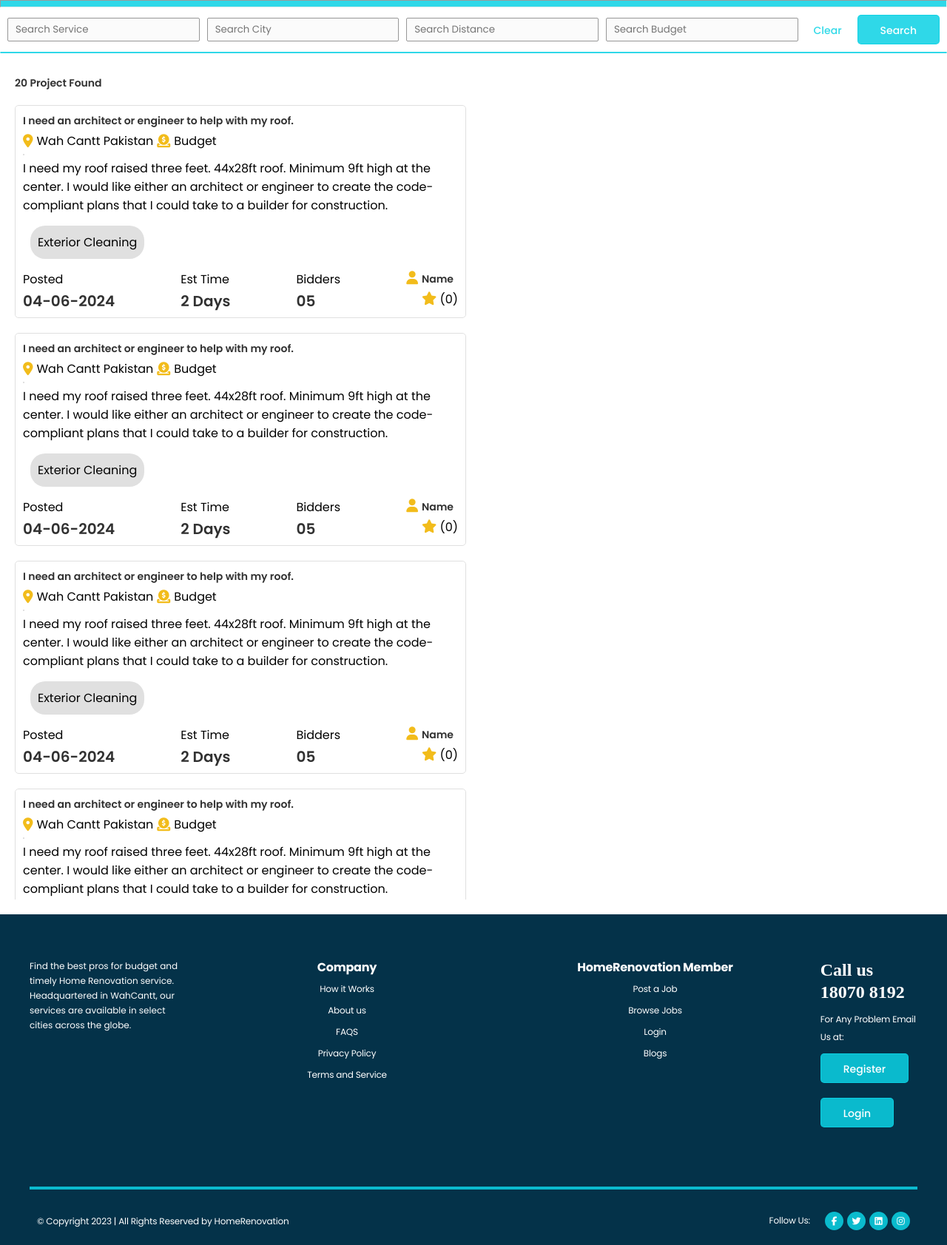
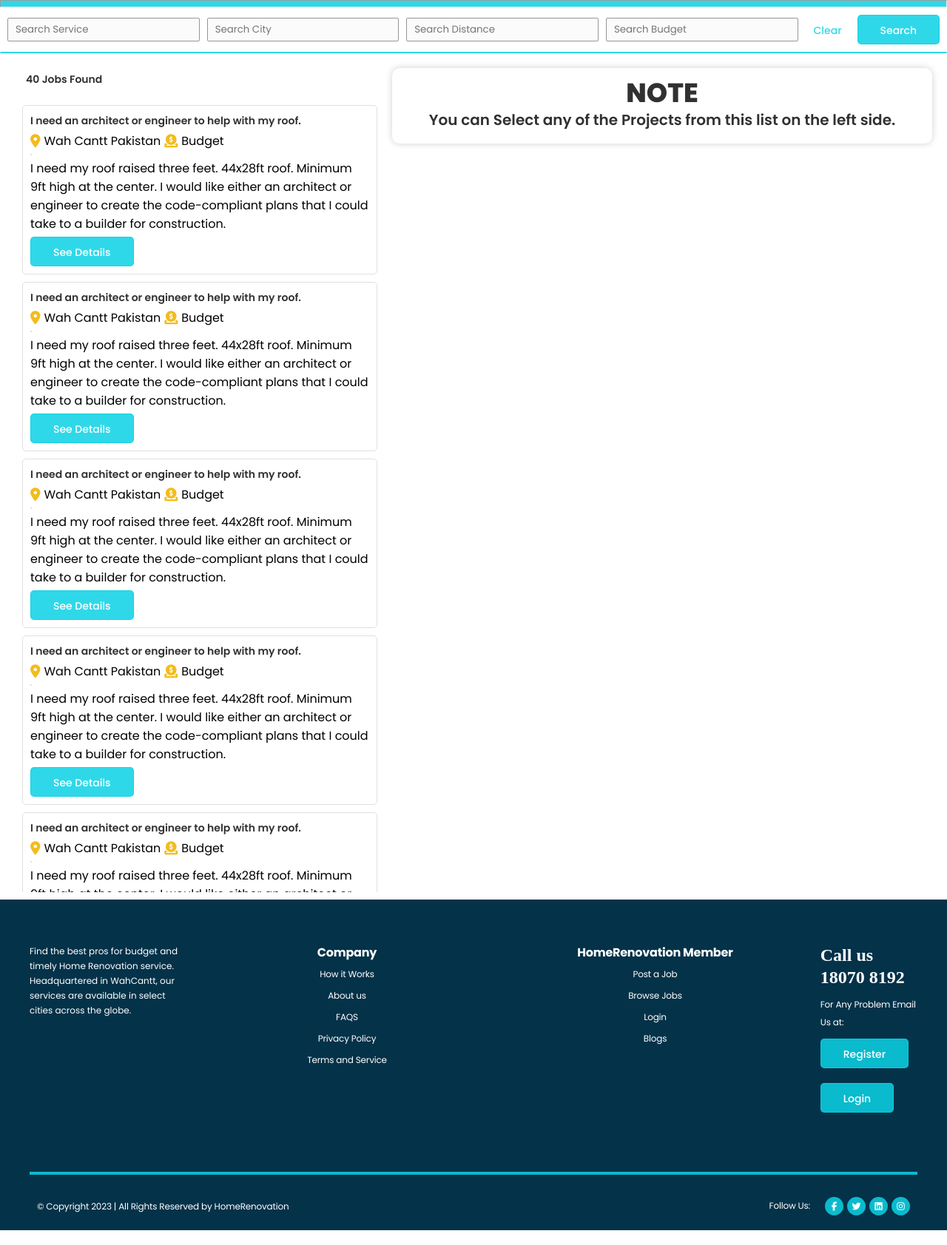
Before and after one commit to Faheemqayyum/HomeRenowation, a Django app: page /searchproject/ in a window 1280 px wide. Shown: the part 90-1773 px from the top of the page at 74% size. Run offline with Django 4.2, Linux system fonts and the light colour scheme.

Commit message:
new changes are done

```diff
--- a/appsrc/templates/Admin/AdminDashboard.html
+++ b/appsrc/templates/Admin/AdminDashboard.html
@@ -52,13 +52,12 @@
                 </div>
             </div>
             <div class="content_wrapper">
-
                 <div class="recentmembers box">
                     <div class="horizontal fullwidth space-between">
                         <h4 class="box_title">Recent Members</h4>
                     </div>
                     <div style="overflow-x: auto; width: 100%;">
-                        <table class="dash_table ">
+                        <table class="dash_table">
                             <tr>
                                 <th>Name</th>
                                 <th>Email</th>
@@ -69,8 +68,9 @@
                             {% for client in clients %}
                             <form id="memberform-{{client.id}}" method="POST" action="{% url 'accept_reject_user' %}">
                                 {% csrf_token %}
+
                                 <tr>
-                                    <td>{{client.first_name}} {{client.last_name}}</td>
+                                    <td ><a class="link_td"  href="{% url 'memberdetail' %}"> {{client.first_name}} {{client.last_name}} </a></td>
                                     <td>{{client.email}}</td>
                                     <td>{{client.phone}}</td>
                                     <td>{{client.cnic}}</td>
--- a/appsrc/templates/Website/Search_project.html
+++ b/appsrc/templates/Website/Search_project.html
@@ -4,7 +4,7 @@
 <head>
     <meta charset="UTF-8" />
     <meta name="viewport" content="width=device-width, initial-scale=1.0" />
-    <title>For Pros</title>
+    <title>For Projects</title>
     <link rel="stylesheet" href="{% static 'css/main.css' %}" />
     <link rel="stylesheet" href="{% static 'css/index.css' %}" />
 
@@ -37,11 +37,12 @@
             </div>
         </div>
         <div class="main_border"></div>
-        <div class="horizontal justify-between align-center fullwidth padding">
-            <div class="vertical gap-20 scroll_div halfwidth">
-                <div class="fixed_para"><p class="card_text">20 Project Found</p></div>
-                <div class="card_border padding-10">
-                    <div class="vertical gap-5 align-start justify-start">
+        <div class="horizontal justify-between align-start fullwidth paddingX gap-10">
+            <div class="vertical gap-10 scroll_div">
+                <div class="fixed_para">
+                    <p class="card_text padding-5">40 Jobs Found</p>
+                </div>
+                <div class="vertical gap-5 align-start justify-start card_border padding-10">
                     <p class="card_text">I need an architect or engineer to help with my roof.</p>
                     <div class="horizontal_2 align-center gap-5">
                      <div class="horizontal_2 gap-5 align-center Rating">
@@ -52,44 +53,13 @@
                     </div>
                     <div class="hr_line"></div>
                     <p class="small_text">I need my roof raised three feet. 44x28ft roof. Minimum 9ft high at the center. I would like either an architect or engineer to create the code-compliant plans that I could take to a builder for construction.</p>
-                       <div class="padding-10">
-                        <div class="card_title ">
-                            Exterior Cleaning
+                    <div class="horizontal justify-start align-center">
+                        <button class="main_btn"  onclick="toggleSections('section1', 'section2')">See Details</button>
                     </div>
+
                  </div>
-                    <div class="horizontal justify-between align-center gap-10 fullwidth">
-                        <div class="vertical gap-5">
-                            <p class="small_text">
-                                Posted
-                            </p>
-                            <p class="bold_text">04-06-2024</p>
-                        </div>
-                        <div class="vertical gap-5">
-                            <p class="small_text">
-                                Est Time
-                            </p>
-                            <p class="bold_text">2 Days</p>
-                        </div>
-                        <div class="vertical gap-5">
-                            <p class="small_text">
-                                Bidders
-                            </p>
-                            <p class="bold_text">05</p>
-                        </div>
-                        <div class="horizontal gap-5">
-                            <div class="Rating">
-                                <i class="fa-solid fa-user"></i>
-                            </div>
-                            <div class="vertical gap-5">
-                                <p class="card_text">Name</p>
-                                <p class="Rating">  <i class="fa-solid fa-star"></i> (0)</p>
-                            </div>
-                        </div>
-                    </div>
-                    </div>
-                </div>
-                <div class="card_border padding-10">
-                    <div class="vertical gap-5 align-start justify-start">
+
+                <div class="vertical gap-5 align-start justify-start card_border padding-10">
                     <p class="card_text">I need an architect or engineer to help with my roof.</p>
                     <div class="horizontal_2 align-center gap-5">
                      <div class="horizontal_2 gap-5 align-center Rating">
@@ -100,44 +70,13 @@
                     </div>
                     <div class="hr_line"></div>
                     <p class="small_text">I need my roof raised three feet. 44x28ft roof. Minimum 9ft high at the center. I would like either an architect or engineer to create the code-compliant plans that I could take to a builder for construction.</p>
-                       <div class="padding-10">
-                        <div class="card_title ">
-                            Exterior Cleaning
+                    <div class="horizontal justify-start align-center">
+                        <button class="main_btn"  onclick="toggleSections('section1', 'section2')">See Details</button>
                     </div>
+
                  </div>
-                    <div class="horizontal justify-between align-center gap-10 fullwidth">
-                        <div class="vertical gap-5">
-                            <p class="small_text">
-                                Posted
-                            </p>
-                            <p class="bold_text">04-06-2024</p>
-                        </div>
-                        <div class="vertical gap-5">
-                            <p class="small_text">
-                                Est Time
-                            </p>
-                            <p class="bold_text">2 Days</p>
-                        </div>
-                        <div class="vertical gap-5">
-                            <p class="small_text">
-                                Bidders
-                            </p>
-                            <p class="bold_text">05</p>
-                        </div>
-                        <div class="horizontal gap-5">
-                            <div class="Rating">
-                                <i class="fa-solid fa-user"></i>
-                            </div>
-                            <div class="vertical gap-5">
-                                <p class="card_text">Name</p>
-                                <p class="Rating">  <i class="fa-solid fa-star"></i> (0)</p>
-                            </div>
-                        </div>
-                    </div>
-                    </div>
-                </div>
-                <div class="card_border padding-10">
-                    <div class="vertical gap-5 align-start justify-start">
+
+                <div class="vertical gap-5 align-start justify-start card_border padding-10">
                     <p class="card_text">I need an architect or engineer to help with my roof.</p>
                     <div class="horizontal_2 align-center gap-5">
                      <div class="horizontal_2 gap-5 align-center Rating">
@@ -148,44 +87,13 @@
                     </div>
                     <div class="hr_line"></div>
                     <p class="small_text">I need my roof raised three feet. 44x28ft roof. Minimum 9ft high at the center. I would like either an architect or engineer to create the code-compliant plans that I could take to a builder for construction.</p>
-                       <div class="padding-10">
-                        <div class="card_title ">
-                            Exterior Cleaning
+                    <div class="horizontal justify-start align-center">
+                        <button class="main_btn"  onclick="toggleSections('section1', 'section2')">See Details</button>
                     </div>
+
                  </div>
-                    <div class="horizontal justify-between align-center gap-10 fullwidth">
-                        <div class="vertical gap-5">
-                            <p class="small_text">
-                                Posted
-                            </p>
-                            <p class="bold_text">04-06-2024</p>
-                        </div>
-                        <div class="vertical gap-5">
-                            <p class="small_text">
-                                Est Time
-                            </p>
-                            <p class="bold_text">2 Days</p>
-                        </div>
-                        <div class="vertical gap-5">
-                            <p class="small_text">
-                                Bidders
-                            </p>
-                            <p class="bold_text">05</p>
-                        </div>
-                        <div class="horizontal gap-5">
-                            <div class="Rating">
-                                <i class="fa-solid fa-user"></i>
-                            </div>
-                            <div class="vertical gap-5">
-                                <p class="card_text">Name</p>
-                                <p class="Rating">  <i class="fa-solid fa-star"></i> (0)</p>
-                            </div>
-                        </div>
-                    </div>
-                    </div>
-                </div>
-                <div class="card_border padding-10">
-                    <div class="vertical gap-5 align-start justify-start">
+
+                <div class="vertical gap-5 align-start justify-start card_border padding-10">
                     <p class="card_text">I need an architect or engineer to help with my roof.</p>
                     <div class="horizontal_2 align-center gap-5">
                      <div class="horizontal_2 gap-5 align-center Rating">
@@ -196,47 +104,40 @@
                     </div>
                     <div class="hr_line"></div>
                     <p class="small_text">I need my roof raised three feet. 44x28ft roof. Minimum 9ft high at the center. I would like either an architect or engineer to create the code-compliant plans that I could take to a builder for construction.</p>
-                       <div class="padding-10">
-                        <div class="card_title ">
-                            Exterior Cleaning
-                        </div>
-                    </div>
-                    <div class="horizontal justify-between align-center gap-10 fullwidth">
-                        <div class="vertical gap-5">
-                            <p class="small_text">
-                                Posted
-                            </p>
-                            <p class="bold_text">04-06-2024</p>
-                        </div>
-                        <div class="vertical gap-5">
-                            <p class="small_text">
-                                Est Time
-                            </p>
-                            <p class="bold_text">2 Days</p>
-                        </div>
-                        <div class="vertical gap-5">
-                            <p class="small_text">
-                                Bidders
-                            </p>
-                            <p class="bold_text">05</p>
-                        </div>
-                        <div class="horizontal gap-5">
-                            <div class="Rating">
-                                <i class="fa-solid fa-user"></i>
-                            </div>
-                            <div class="vertical gap-5">
-                                <p class="card_text">Name</p>
-                                <p class="Rating">  <i class="fa-solid fa-star"></i> (0)</p>
-                            </div>
-                        </div>
-                    </div>
-                    </div>
+                    <div class="horizontal justify-start align-center">
+                        <button class="main_btn"  onclick="toggleSections('section1', 'section2')">See Details</button>
                     </div>
 
+                 </div>
+
+                <div class="vertical gap-5 align-start justify-start card_border padding-10">
+                    <p class="card_text">I need an architect or engineer to help with my roof.</p>
+                    <div class="horizontal_2 align-center gap-5">
+                     <div class="horizontal_2 gap-5 align-center Rating">
+                         <i class="fa-solid fa-location-dot"></i> Wah Cantt Pakistan</div>
+                     <div class="horizontal_2 gap-5 align-center Rating">
+                         <i class="fa-solid fa-circle-dollar-to-slot"></i>
+                          Budget</div>
+                    </div>
+                    <div class="hr_line"></div>
+                    <p class="small_text">I need my roof raised three feet. 44x28ft roof. Minimum 9ft high at the center. I would like either an architect or engineer to create the code-compliant plans that I could take to a builder for construction.</p>
+                    <div class="horizontal justify-start align-center">
+                        <button class="main_btn"  onclick="toggleSections('section1', 'section2')">See Details</button>
+                    </div>
 
                  </div>
-            <div class="halfwidth">
-                <!--Map Div  -->
+
+            </div>
+            <div class="other_div">
+                <div class="bx-shadow vertical justify-center align-center padding-10" id="section1"  style="
+                margin: 20px auto;">
+                    <h2 class="main_head_2">Note</h2>
+                    <p class="bold_text margin-bottom">You can Select any of the Projects from this list on the left side.</p>
+                </div>
+                <div class="bx-shadow padding-10 hidden_sect" id="section2" style="
+                margin: 20px auto;">
+                    {% include 'components/Single_project.html'%}
+                </div>
             </div>
         </div>
     </main>
--- /dev/null
+++ b/appsrc/templates/components/Single_project.html
@@ -0,0 +1,61 @@
+{% load static %}
+<div class="horizontal align-center gap-10">
+    <div class="vertical gap-10">
+
+        <div class="horizontal justify-between align-center">
+            <div class="vertical web_inputs">
+                <p for="worker_name" class="bold_text_2">Project Title:</p>
+                <p class="card_text">Joseph</p>
+            </div>
+        </div>
+        <div class="vertical web_inputs">
+            <p for="worker_name" class="bold_text_2">Project Details:</p>
+            <p class="card_text">Lorem ipsum dolor sit amet consectetur adipisicing elit. Repudiandae, vitae distinctio.
+                Error dignissimos assumenda pariatur illo dicta nesciunt distinctio impedit!</p>
+        </div>
+        <div class="horizontal gap-5">
+            <div class="Rating">
+                <i class="fa-solid fa-user"></i>
+            </div>
+            <div class="vertical gap-5">
+                <p class="card_text">User Name</p>
+               <p class="card_text">
+                Lorem ipsum dolor sit, amet consectetur adipisicing elit. Soluta ea nihil libero, consequuntur aliquam aperiam eos quam veniam ratione quibusdam voluptatum qui officiis nobis ab blanditiis recusandae nisi unde debitis.
+               </p>
+            </div>
+        </div>
+        <div class="horizontal justify-between align-center gap-10 fullwidth">
+            <div class="vertical gap-5">
+                <p class="small_text">
+                    Posted
+                </p>
+                <p class="bold_text">04-06-2024</p>
+            </div>
+            <div class="vertical gap-5">
+                <p class="small_text">
+                    Est Time
+                </p>
+                <p class="bold_text">2 Days</p>
+            </div>
+            <div class="vertical gap-5">
+                <p class="small_text">
+                    Bidders
+                </p>
+                <p class="bold_text">05</p>
+            </div>
+
+        </div>
+
+        <div class="" style="border: 1px solid black; height: 300px;">
+            <p>Google Map</p>
+            <!--Google Map -->
+        </div>
+        <div class="vertical gap-5">
+            <p class="bold_text_2">Project Images:</p>
+            <div class="images_grid">
+                <img src="" alt="" class="project_img">
+            </div>
+        </div>
+
+    </div>
+</div>
--- a/appsrc/templates/components/header.html
+++ b/appsrc/templates/components/header.html
@@ -1,5 +1,5 @@
 {% load static %}
-<header class="padding-10">
+<header class="padding-10 header">
     <nav class="horizontal_2 justify-between align-center fullwidth maxwidth2">
         <a href="{% url 'homepage' %}">
             <img src="{% static 'media/logo.png' %}" alt="Logo" class="logo_img">
@@ -118,7 +118,7 @@
             <li><a href="{% url 'register' %}">Sign Up</a></li>
             {% endif %}
         </ul>
-        <button class="main_btn lg_btn">Get Quote</button>
+       <a href="{% url 'quoteproject' %}"> <button class="main_btn lg_btn">Get Quote</button> </a>
         <button class="menu_icon sm_btn" onclick="toggleOffCanvas()">
             <i class="fas fa-bars"></i>
         </button></div>
@@ -231,7 +231,8 @@
             <li><a href="{% url 'login' %}">Log In</a></li>
             <li><a href="{% url 'register' %}">Sign Up</a></li>
             </ul>
-            <button class="main_btn">Get Quote</button>
+
+       <a href="{% url 'quoteproject' %}"> <button class="main_btn lg_btn">Get Quote</button> </a>
         </div>
     </nav>
 </header>
--- a/appsrc/urls.py
+++ b/appsrc/urls.py
@@ -10,6 +10,7 @@ urlpatterns = [
     path('homepage/',views.Homepage,name='homepage'),
     path('searchpros/',views.SearchPros,name='searchpros'),
     path('searchproject/',views.SearchProject,name='searchproject'),
+    path('quoteproject/',views.QuoteProject,name='quoteproject'),
 
     path('login/',views.LoginPage,name='login'),
     path('logout/',views.logout,name='logout'),
@@ -21,7 +22,7 @@ urlpatterns = [
     path('accept_reject_user/',views.acceptRejectUser,name='accept_reject_user'),
 
     path('recentmembers/',views.RecentMembers,name='recentmembers'),
-    # path('recentmemberdetail/',views.RecentMembersDetail,name='recentmemberdetail'),
+    path('memberdetail/',views.MemberDetail,name='memberdetail'),
     path('recentworkers/',views.RecentWorkers,name='recentworkers'),
     path('recentworkersdetail/',views.RecentWorkersDetail,name='recentworkersdetail'),
     # Worker
--- a/appsrc/views.py
+++ b/appsrc/views.py
@@ -7,16 +7,13 @@ from django.contrib.auth import authenticate
 from django.contrib.auth.decorators import login_required
 
 # Create your views here.
-# Homepage
-# TODO  get a quote page (description,location,client email,budget)
-# TODO  worker detail page on the other side
-# TODO  job detail on the other side of jobs
 
 # Admin
 # TODO  client and worker detail pages for admin side to accept and reject for admin
 # TODO  Active projects page
 # TODO  Payment approval page
 # TODO  New Projects page
+
 # Worker
 # TODO  page to display all new quotes
 # TODO  page to display new orders for worker
@@ -31,8 +28,12 @@ def Homepage(request):
 
 def SearchPros(request):
   return  render(request, 'Website/Search_pros.html')
+
 def SearchProject(request):
   return  render(request, 'Website/Search_project.html')
+
+def QuoteProject(request):
+  return  render(request, 'Website/Quotepage.html')
 
 
 def LoginPage(request):
@@ -157,8 +158,9 @@ def RecentWorkers(request):
 @login_required(login_url='login')
 def RecentWorkersDetail(request):
   return  render(request, 'Admin/RecentWorkerDetail.html')
-# def RecentMembersDetail(request):
-#   return  render(request, 'Admin/RecentMemberDetail.html')
+
+def MemberDetail(request):
+  return  render(request, 'Admin/RecentMemberDetail.html')
 
 # Worker
 @login_required(login_url='login')
--- a/static/css/dashboard.css
+++ b/static/css/dashboard.css
@@ -334,3 +334,7 @@
   height: 35px;
   border-radius: 50%;
 }
+.link_td:hover{
+  color:var(--primarycl);
+  pointer-events: all;
+}
--- a/static/css/index.css
+++ b/static/css/index.css
@@ -9,6 +9,13 @@
   --mainfont-family: "Poppins", sans-serif;
   --input-font: "Mulish",  sans-serif;
 }
+/* .header{
+  height: calc(100vh - 90vh);
+}
+main {
+  height: calc(100vh - 50px);
+  margin: 20px;
+} */
 /* Dropdown Menu */
 .menu,
 .drop-menu {
@@ -390,12 +397,24 @@
 }
 .scroll_div {
   position: relative;
+  max-width: 500px;
+  width: 100%;
   max-height: 80vh;
   overflow-y: auto;
+  margin: 10px 0px;
+  /* overflow-x: hidden; */
+}
+.other_div {
+  width: 100%;
+}
+
+.hidden_sect {
+  display: none;
 }
 /* Customize the scrollbar */
 .scroll_div::-webkit-scrollbar {
-  width: 5px; /* Set the width of the scrollbar */
+  width: 5px;
+  height: 5px; /* Set the width of the scrollbar */
 }
 
 /* Customize the scrollbar track */
@@ -407,15 +426,30 @@
 .scroll_div::-webkit-scrollbar-thumb {
   background: #888; /* Set the color of the thumb */
   border-radius: 10px; /* Round the corners of the thumb */
+  width: 5px;
+  height: 5px;
 }
 .fixed_para {
   position: sticky;
-  top: -10px;
+  top: -8px;
   z-index: 3;
-  min-height: 30px;
-  min-height: 30px;
+  min-height: 50px;
   background-color: white;
   padding: 10px;
+}
+.worker_card {
+  width: 450px;
+}
+.images_grid {
+  display: grid;
+  grid-template-columns: repeat(3, 1fr);
+  gap: 10px;
+}
+.project_img{
+  width: 150px;
+  height: 150px;
+  border: 1px solid var(--border-cl);
+  object-fit: contain;
 }
 @media screen and (max-width: 768px) {
   /* Navbar */
--- a/static/css/main.css
+++ b/static/css/main.css
@@ -261,12 +261,14 @@ a {
   border: 1px solid var(--primarycl);
 }
 .web_inputs label {
+  width: 100%;
   font-size: 14px;
   font-weight: 600;
   line-height: 18px;
   letter-spacing: 0em;
   text-align: left;
   color: var(--textcl);
+  max-width: 200px;
 }
 .web_inputs input,.web_inputs textarea,.web_inputs select {
   width: 100%;
--- a/static/js/script.js
+++ b/static/js/script.js
@@ -27,3 +27,16 @@ function toggleOffCanvas() {
       }
     });
   });
+
+  function toggleSections(section1Id, section2Id) {
+    var section1 = document.getElementById(section1Id);
+    var section2 = document.getElementById(section2Id);
+
+    if (section1.classList.contains("hidden_sect")) {
+        section1.classList.remove("hidden_sect");
+        section2.classList.add("hidden_sect");
+    } else {
+        section1.classList.add("hidden_sect");
+        section2.classList.remove("hidden_sect");
+    }
+}
```
Also changed, not shown: appsrc/templates/Admin/RecentMemberDetail.html (added, +44 -0 lines), appsrc/templates/Website/Quotepage.html (added, +61 -0 lines), appsrc/templates/Website/Search_pros.html (+40 -37 lines), appsrc/templates/components/worker_detail.html (added, +40 -0 lines), appsrc/templates/Admin/RecentMemberDetail.htm (deleted). Lines whose indentation alone changed are shown as unchanged.
